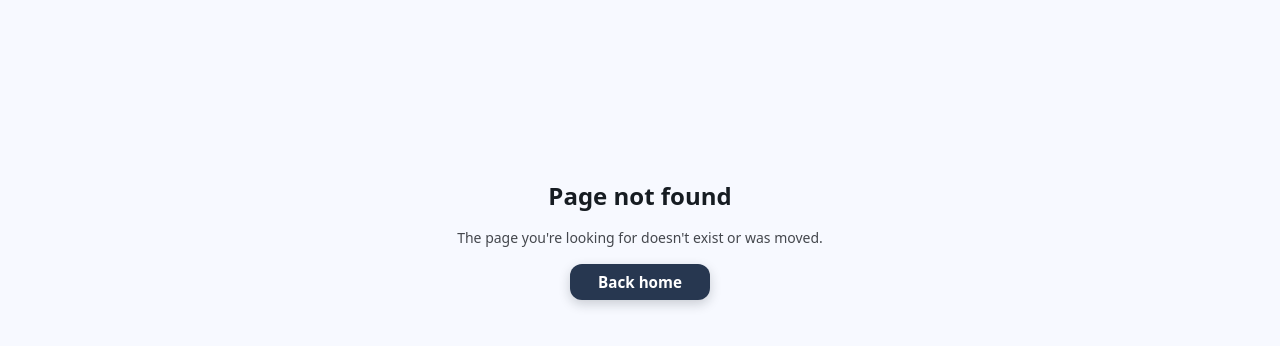
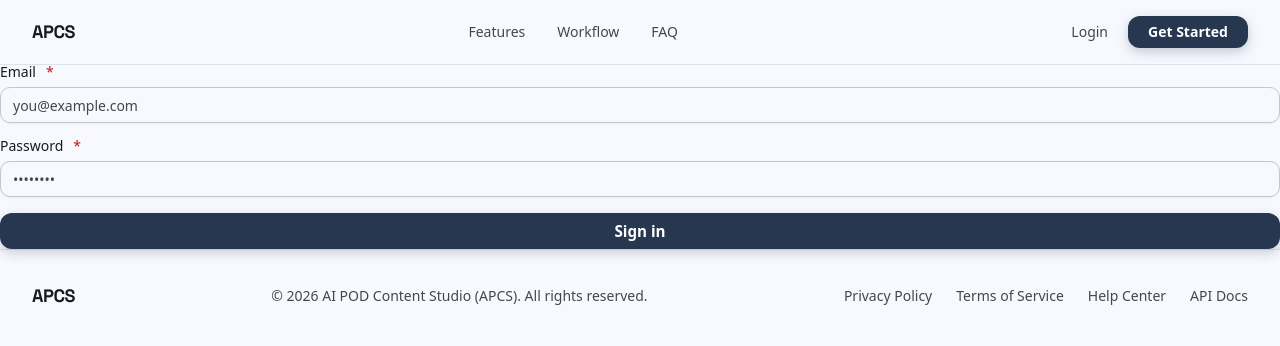
Before and after one commit to 3h4524/CAPSTONE_FE, a Next.js app: page /login in a window 1280 px wide. Before the commit this address had no page. Shown: the top 346 px of the page. Built offline with nearby package versions, Linux system fonts and the light colour scheme.

Commit message:
feat: implement login page and form components

```diff
--- /dev/null
+++ b/src/app/(public)/login/page.tsx
@@ -0,0 +1,24 @@
+import type { Metadata } from "next";
+
+import { FormLogin } from "@/components/auth/form-login";
+import { SITE_CONFIG } from "@/constants/site";
+import { getPageMetadata } from "@/data/metadata";
+
+export const generateMetadata = (): Metadata =>
+  getPageMetadata({
+    title: "Login Page",
+    description: SITE_CONFIG.description,
+    pathname: "/login",
+  });
+
+const RootPage = () => {
+  return (
+    <>
+      <main className="flex flex-col">
+        <FormLogin />
+      </main>
+    </>
+  );
+};
+
+export default RootPage;
--- /dev/null
+++ b/src/components/auth/form-login.tsx
@@ -0,0 +1,56 @@
+"use client";
+
+import { useForm } from "react-hook-form";
+
+import { FormInputField } from "@/components/commons/forms/form-input-field";
+import { Button } from "@/components/ui/button";
+import { type ReferrerLoginFormValues, referrerLoginSchema } from "@/schemas/schema";
+import { zodResolver } from "@hookform/resolvers/zod";
+
+export const FormLogin = () => {
+  const {
+    register,
+    handleSubmit,
+    formState: { errors, isSubmitting },
+  } = useForm<ReferrerLoginFormValues>({
+    resolver: zodResolver(referrerLoginSchema),
+    defaultValues: {
+      email: "",
+      password: "",
+    },
+  });
+
+  const onSubmit = () => {};
+
+  return (
+    <>
+      <form onSubmit={handleSubmit(onSubmit)} className="space-y-4">
+        <FormInputField
+          id="email"
+          label="Email"
+          type="email"
+          placeholder="you@example.com"
+          registration={register("email")}
+          error={errors.email}
+          autoComplete="email"
+          required
+        />
+
+        <FormInputField
+          id="password"
+          label="Password"
+          type="password"
+          placeholder="••••••••"
+          registration={register("password")}
+          error={errors.password}
+          autoComplete="current-password"
+          required
+        />
+
+        <Button type="submit" className="w-full" disabled={isSubmitting}>
+          Sign in
+        </Button>
+      </form>
+    </>
+  );
+};
--- /dev/null
+++ b/src/schemas/schema.tsx
@@ -0,0 +1,8 @@
+import { z } from "zod";
+
+export const referrerLoginSchema = z.object({
+  email: z.email("Please enter a valid email address"),
+  password: z.string().min(1, "Password is required"),
+});
+
+export type ReferrerLoginFormValues = z.infer<typeof referrerLoginSchema>;
```
